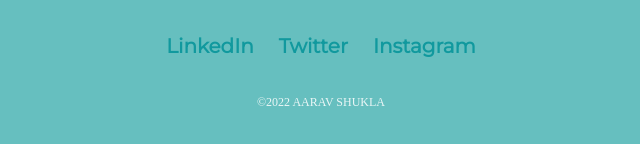
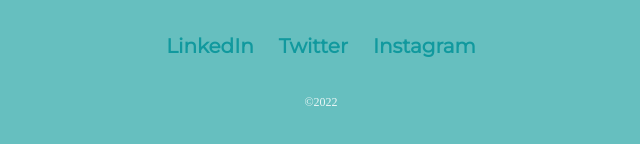
Before and after one commit to Aarav238/Mysite, a plain HTML site: page index.html in a window 1280 px wide. Shown: the part 2666-2810 px from the top of the page, 319-959 px from the left. Drawn offline with Linux system fonts and the light colour scheme.

Commit message:
Changed index.html

```diff
--- a/index.html
+++ b/index.html
@@ -56,7 +56,7 @@
         <a class="footer-link" href="https://www.linkedin.com/in/aarav-shukla-ba5851214/">LinkedIn</a>
         <a class="footer-link" href="https://twitter.com/AaravShukla08?t=Pw-BtIccVfd84qZN8-WUvw&s=09">Twitter</a>
         <a class="footer-link" href="https://www.instagram.com/aarav_shukla_/">Instagram</a>
-        <p class="copyright">©2022 AARAV SHUKLA</p>
+        <p class="copyright">©2022</p>
       </div>
 
 
```
